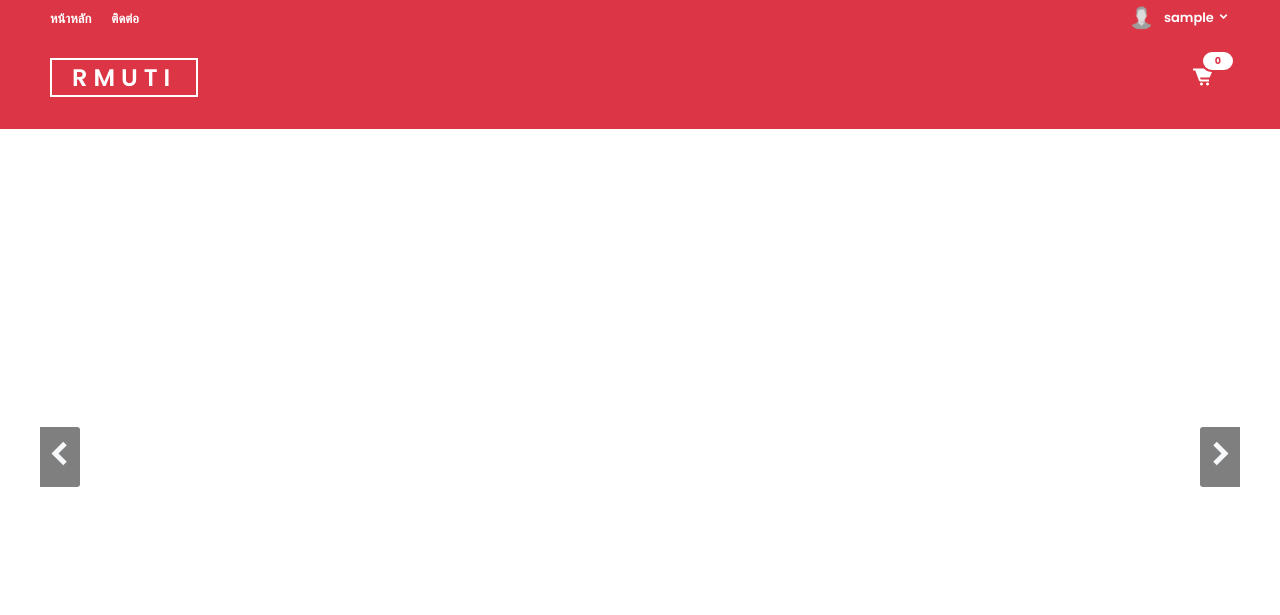
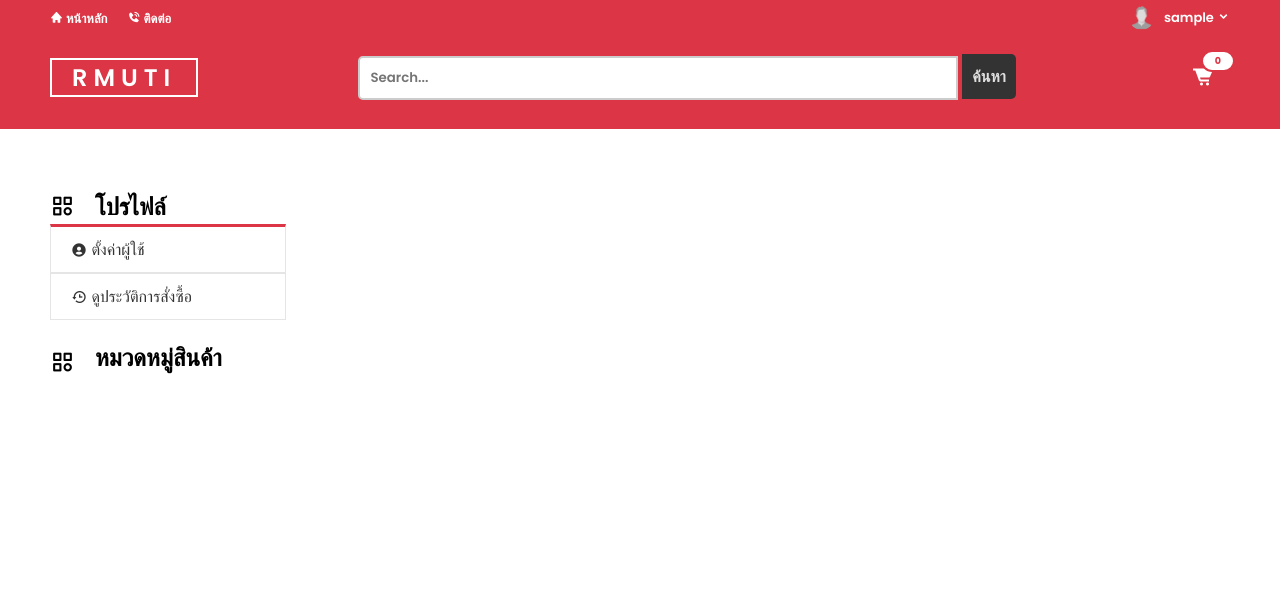
Before and after one commit to Fexx745/test1, a PHP site: page /MyShop_Online/index.php?page=0 in a window 1280 px wide. Shown: the top 615 px of the page. After the commit the page ends 374 px from the top, so only its background shows below. Run offline with PHP 8.4, Linux system fonts and the light colour scheme; the visitor is signed in with stand-in values (Sample User, id 1); data that the repository does not hold is empty; some libraries are stand-ins or nearby versions.

Commit message:
แก้ไข bc add

```diff
--- a/assets/css/index.css
+++ b/assets/css/index.css
@@ -56,6 +56,29 @@
     .bc-menu {
         width: 20%;
         /* background-color: #0a58ca; */
+
+        .bc-menu-profile {
+            display: flex;
+            justify-content: flex-start;
+            align-items: center;
+
+
+             & i {
+                font-size: 25px;
+                margin-right: 20px;
+            }
+
+            & h2 {
+                font-weight: 600;
+                /* margin-bottom: 10px; */
+            }
+        }
+
+        & ul li a {
+            display: flex;
+            justify-content: flex-start;
+            align-items: center;
+        }
 
         .bc-menu-category {
             display: flex;
--- a/assets/css/nav.css
+++ b/assets/css/nav.css
@@ -56,7 +56,6 @@ nav {
     padding: 5px 0;
     background-color: var(--bs-danger);
     margin-bottom: 50px;
-
     display: flex;
     justify-content: center;
 
@@ -185,6 +184,29 @@ nav {
             padding: 0 10px;
             margin: 20px 0;
 
+            .nav-bottom-search input[type="text"] {
+                width: 600px;
+                padding: 10px;
+                border: 2px solid #ccc;
+                border-radius: 5px 0 0 5px;
+                outline: none;
+                /* margin-right: -5px; */
+            }
+
+            .nav-bottom-search button {
+                padding: 10px;
+                border: none;
+                background-color: #333;
+                color: #dfdfdf;
+                border-radius: 0 5px 5px 0;
+                cursor: pointer;
+                font-size: 16px;
+            }
+
+            .nav-bottom-search button:hover {
+                background-color: #212529;
+            }
+
             & a {
                 color: #fff;
                 letter-spacing: 6px;
--- a/bc-menu.php
+++ b/bc-menu.php
@@ -1,20 +1,36 @@
 <div class="bc-menu">
+
+
+
+    <div class="bc-menu-profile">
+        <i class='bx bx-category'></i>
+        <h2>โปรไฟล์</h2>
+    </div>
+    <ul style="margin-bottom: 20px;">
+        <li><a href="edit-profile.php?id=<?php echo $_SESSION['user_id']; ?>"><i class='bx bxs-user-circle' ></i>&nbsp;ตั้งค่าผู้ใช้</a></li>
+        <li><a href="view-order-history.php"><i class='bx bx-history' ></i>&nbsp;ดูประวัติการสั่งซื้อ</a></li>
+    </ul>
+
     <form action="search_type_product.php" method="get">
         <?php
         $sql = "SELECT * FROM product_type";
         $result = mysqli_query($conn, $sql);
         ?>
         <div class="bc-menu-category">
-        <i class='bx bx-category'></i>
+            <i class='bx bx-category'></i>
             <h2>หมวดหมู่สินค้า</h2>
         </div>
         <ul>
             <?php
             mysqli_data_seek($result, 0);
             while ($row = mysqli_fetch_array($result)) {
-            ?>
-                <li><a href="search_type_product.php?type_id=<?= $row['type_id'] ?>"><?= $row['type_name'] ?></a></li>
-            <?php
+                ?>
+                <li><a href="search_type_product.php?type_id=<?= $row['type_id'] ?>">
+                        <img src="assets/images/type_product/<?= $row['type_image'] ?>" alt=""
+                            style="width: 20px; height: 20px; margin-right: 10px;">
+                        <?= $row['type_name'] ?>
+                    </a></li>
+                <?php
             }
             ?>
         </ul>
--- a/index.php
+++ b/index.php
@@ -16,7 +16,7 @@ include('condb.php');
 <body>
     <?php include('nav.php'); ?>
 
-    <?php include('index_slideimg.php'); ?>
+    <?php //include('index_slideimg.php'); ?>
 
     <section class="body-container">
         <?php
@@ -25,7 +25,6 @@ include('condb.php');
 
         <div class="bc-show">
             <?php
-            // คำสั่ง SQL เพื่อดึงข้อมูลสินค้าจากตารางต่าง ๆ
             $limit = 20; // จำนวนสินค้าที่แสดงในแต่ละหน้า
             $page = isset($_GET['page']) ? $_GET['page'] : 1; // หมายเลขหน้าที่ต้องการแสดง
             $start = ($page - 1) * $limit; // คำนวณเริ่มต้นแสดงผลสินค้า
--- a/nav.php
+++ b/nav.php
@@ -1,9 +1,5 @@
-<?php
-include ('condb.php');
-$sql = "SELECT * FROM tb_member";
-$result = mysqli_query($conn, $sql);
-$row = mysqli_fetch_array($result);
-?>
+<butt?php include ('condb.php'); $sql="SELECT * FROM tb_member" ; $result=mysqli_query($conn, $sql);
+    $row=mysqli_fetch_array($result); ?>
 
     <!DOCTYPE html>
     <html lang="en">
@@ -35,25 +31,31 @@ $row = mysqli_fetch_array($result);
                     <div class="nav-top">
                         <div class="nav-top-contract">
                             <ul>
-                            <li><a href="index.php">หน้าหลัก</a></li>
-                            <li><a href="">ติดต่อ</a></li>
+                                <li><a href="index.php"><i class='bx bxs-home'></i> หน้าหลัก</a></li>
+                                <li><a href=""><i class='bx bxs-phone-call'></i> ติดต่อ</a></li>
                             </ul>
                         </div>
                         <div class="nav-top-user">
                             <div class="nav-top-user-profile">
                                 <img src="assets/images/other/User-Profile-PNG.png" alt="">
                             </div>
-                        <p id="navToggleProfile"><?php echo $_SESSION['username']; ?> <i class='bx bxs-chevron-down'></i></p>
+                            <p id="navToggleProfile"><?php echo $_SESSION['username']; ?> <i
+                                    class='bx bxs-chevron-down'></i>
+                            </p>
                             <div id="navUserToggle" class="nav-top-user-toggle">
-                            <a href="edit-profile.php?id=<?php echo $_SESSION['user_id']; ?>"><i class='bx bx-user-circle'></i>&nbsp;ตั้งค่าผู้ใช้</a>
-                            <a href="view-order-history.php"><i class='bx bx-history' ></i>&nbsp;ดูประวัติการสั่งซื้อ</a>
+                                <a href="edit-profile.php?id=<?php echo $_SESSION['user_id']; ?>">ตั้งค่าผู้ใช้</a>
+                                <!-- <a href="view-order-history.php">ดูประวัติการสั่งซื้อ</a> -->
                                 <a href=""></a>
-                            <a href="logout.php"><i class='bx bx-log-out-circle' ></i>&nbsp;ออกจากระบบ</a>
+                                <a href="logout.php">ออกจากระบบ</a>
                             </div>
                         </div>
                     </div>
                     <div class="nav-bottom">
                         <a href="index.php">RMUTI</a>
+                        <div class="nav-bottom-search">
+                            <input type="text" placeholder="Search...">
+                            <button type="button">ค้นหา</button>
+                        </div>
                         <div class="nav-bottom-cart">
                             <div class="cart-shop">
                                 <div class="cart-count">
@@ -74,8 +76,8 @@ $row = mysqli_fetch_array($result);
                     <div class="nav-top">
                         <div class="nav-top-contract">
                             <ul>
-                            <li><a href="index.php">หน้าหลัก</a></li>
-                            <li><a href="">ติดต่อ</a></li>
+                                <li><a href="index.php"><i class='bx bxs-home'></i> หน้าหลัก</a></li>
+                                <li><a href=""><i class='bx bxs-phone-call'></i> ติดต่อ</a></li>
                             </ul>
                         </div>
                         <div class="nav-top-user">
@@ -85,6 +87,18 @@ $row = mysqli_fetch_array($result);
                     </div>
                     <div class="nav-bottom">
                         <a href="index.php">RMUTI</a>
+                        <div class="nav-bottom-search">
+                            <input type="text" placeholder="Search...">
+                            <button type="button">ค้นหา</button>
+                        </div>
+                        <div class="nav-bottom-cart">
+                            <div class="cart-shop">
+                                <div class="cart-count">
+                                    0
+                                </div>
+                                <i class='bx bxs-cart-alt'></i>
+                            </div>
+                        </div>
                     </div>
                     <?php
                 }
```
Also changed, not shown: admin/index.php (+4 -4 lines), search_type_product.php (+6 -3 lines), assets/images/type_product/65d56ccf621c2.jpg (added), assets/images/type_product/pngtree-vegetable-seed-icon-vector-png-image_12288559.png (added). Lines whose indentation alone changed are shown as unchanged.
